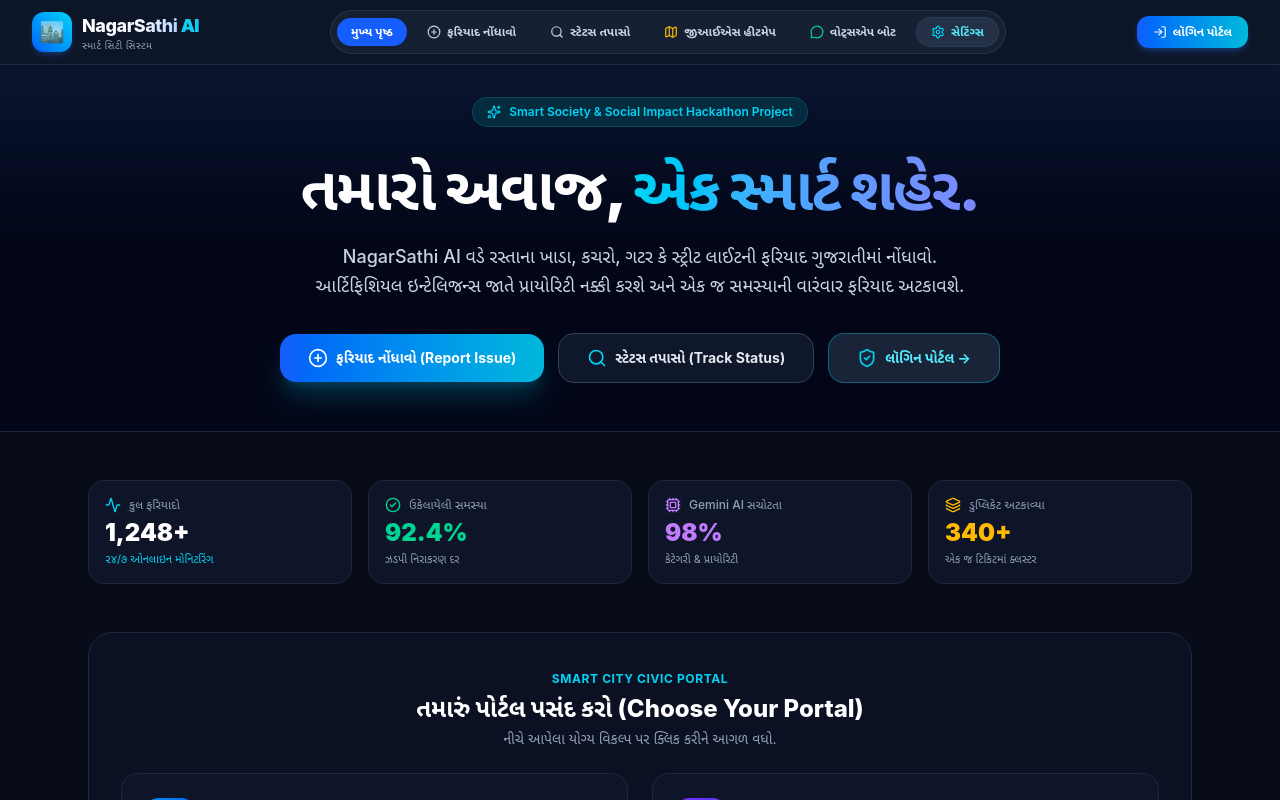
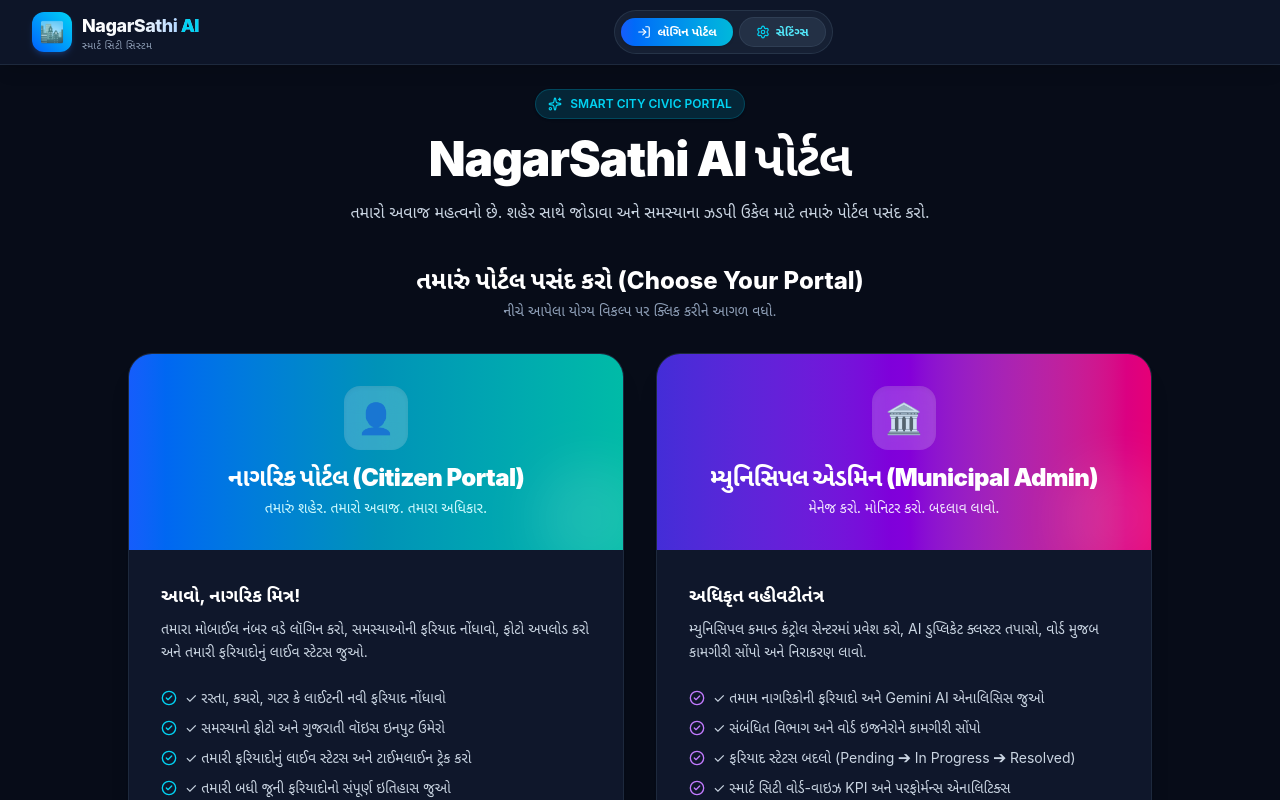
Before and after one commit to KavyaMakwana2002/NagarSathi_AI, a Next.js app in the folder frontend/: page / in a window 1280 px wide. Shown: the top 800 px of the page. Built offline with nearby package versions, Linux system fonts and the light colour scheme.

Commit message:
feat(ui): portal login by default for guests, clean 2-item guest navbar, clean admin dashboard buttons

```diff
--- a/frontend/app/admin/dashboard/page.jsx
+++ b/frontend/app/admin/dashboard/page.jsx
@@ -185,29 +185,12 @@ export default function AdminDashboardPage() {
           </Link>
 
           <button
-            onClick={openSettings}
-            className="flex items-center gap-1.5 px-3.5 py-2 rounded-xl bg-slate-800 hover:bg-slate-700 text-cyan-400 text-xs font-semibold border border-slate-700 transition"
-            title="Open Settings"
-          >
-            <Settings className="w-3.5 h-3.5" />
-            <span>{t("nav", "settings")}</span>
-          </button>
-
-          <button
             onClick={loadData}
             disabled={loading}
             className="flex items-center gap-1.5 px-3.5 py-2 rounded-xl bg-slate-800 hover:bg-slate-700 text-slate-200 text-xs font-semibold border border-slate-700 transition"
           >
             <RefreshCw className={`w-3.5 h-3.5 ${loading ? "animate-spin" : ""}`} />
             <span>{t("admin", "refreshBtn")}</span>
-          </button>
-
-          <button
-            onClick={handleLogout}
-            className="flex items-center gap-1.5 px-3.5 py-2 rounded-xl bg-red-500/10 hover:bg-red-500/20 text-red-400 text-xs font-semibold border border-red-500/30 transition"
-          >
-            <LogOut className="w-3.5 h-3.5" />
-            <span>{t("admin", "logoutBtn")}</span>
           </button>
         </div>
       </div>
--- a/frontend/app/page.jsx
+++ b/frontend/app/page.jsx
@@ -30,6 +30,13 @@ export default function RootPage() {
         <span className="text-sm">Loading NagarSathi AI...</span>
       </div>
     );
+  }
+
+  // =========================================================================
+  // 1. IF NOT LOGGED IN (GUEST): Directly display Login Portal!
+  // =========================================================================
+  if (authRole === "guest") {
+    return <PortalChoice />;
   }
 
   // If admin, show quick redirect feedback
--- a/frontend/components/BottomNav.jsx
+++ b/frontend/components/BottomNav.jsx
@@ -115,59 +115,25 @@ export default function BottomNav() {
           </>
         )}
 
-        {/* 3. GUEST BOTTOM NAV: Home, Report, Track, Portal, Settings */}
+        {/* 3. GUEST BOTTOM NAV: ONLY TWO OPTIONS -> Portal Login & Settings */}
         {effectiveRole === "guest" && (
           <>
             <Link
-              href="/"
-              className={`flex flex-col items-center py-1 px-2 rounded-xl transition ${
-                pathname === "/" ? "text-cyan-400 font-bold" : "text-slate-400 hover:text-slate-200"
+              href="/login"
+              className={`flex flex-col items-center py-1 px-4 rounded-xl transition ${
+                pathname === "/login" || pathname === "/" ? "text-cyan-400 font-bold" : "text-slate-400 hover:text-slate-200"
               }`}
             >
-              <Home className="w-4 h-4 mb-0.5" />
-              <span className="text-[10px]">{t("nav", "home")}</span>
-            </Link>
-
-            <Link
-              href="/complaint"
-              className="flex flex-col items-center -mt-5 group"
-            >
-              <div className="w-12 h-12 rounded-full bg-gradient-to-tr from-blue-600 to-cyan-400 p-0.5 shadow-lg shadow-cyan-500/30 group-active:scale-95 transition">
-                <div className="w-full h-full rounded-full bg-gradient-to-br from-blue-600 to-blue-700 flex items-center justify-center text-white">
-                  <PlusCircle className="w-5 h-5" />
-                </div>
-              </div>
-              <span className="text-[10px] font-bold text-cyan-400 mt-0.5">
-                {t("nav", "reportIssue")}
-              </span>
-            </Link>
-
-            <Link
-              href="/track"
-              className={`flex flex-col items-center py-1 px-2 rounded-xl transition ${
-                pathname === "/track" ? "text-cyan-400 font-bold" : "text-slate-400 hover:text-slate-200"
-              }`}
-            >
-              <Search className="w-4 h-4 mb-0.5" />
-              <span className="text-[10px]">{t("nav", "trackStatus")}</span>
-            </Link>
-
-            <Link
-              href="/login"
-              className={`flex flex-col items-center py-1 px-2 rounded-xl transition ${
-                pathname === "/login" ? "text-cyan-400 font-bold" : "text-slate-400 hover:text-slate-200"
-              }`}
-            >
-              <LogIn className="w-4 h-4 mb-0.5" />
+              <LogIn className="w-5 h-5 mb-0.5" />
               <span className="text-[10px]">{t("nav", "portalLogin")}</span>
             </Link>
 
             <button
               type="button"
               onClick={openSettings}
-              className="flex flex-col items-center py-1 px-2 rounded-xl text-slate-400 hover:text-cyan-400 transition"
+              className="flex flex-col items-center py-1 px-4 rounded-xl text-slate-400 hover:text-cyan-400 transition cursor-pointer"
             >
-              <Settings className="w-4 h-4 mb-0.5" />
+              <Settings className="w-5 h-5 mb-0.5" />
               <span className="text-[10px]">{t("nav", "settings")}</span>
             </button>
           </>
--- a/frontend/components/Navbar.jsx
+++ b/frontend/components/Navbar.jsx
@@ -159,62 +159,25 @@ export default function Navbar() {
             </>
           )}
 
-          {/* 3. GUEST VIEW / ALL VISITORS: Home, New Complaint, Track Status, Heatmap, WhatsApp, Settings */}
+          {/* 3. GUEST VIEW / LOGIN PORTAL: ONLY TWO OPTIONS -> Login Portal & Settings */}
           {effectiveRole === "guest" && (
             <>
               <Link
-                href="/"
-                className={`px-3.5 py-1.5 rounded-full text-xs font-semibold transition ${
-                  pathname === "/" ? "bg-blue-600 text-white shadow-sm" : "text-slate-300 hover:text-white hover:bg-slate-700/50"
+                href="/login"
+                className={`px-4 py-1.5 rounded-full text-xs font-semibold flex items-center gap-1.5 transition ${
+                  pathname === "/login" || pathname === "/"
+                    ? "bg-gradient-to-r from-blue-600 to-cyan-500 text-white shadow-sm"
+                    : "text-slate-300 hover:text-white hover:bg-slate-700/50"
                 }`}
               >
-                <span suppressHydrationWarning>{navT("nav", "home")}</span>
-              </Link>
-
-              <Link
-                href="/complaint"
-                className={`px-3.5 py-1.5 rounded-full text-xs font-semibold flex items-center gap-1.5 transition ${
-                  pathname === "/complaint" ? "bg-blue-600 text-white shadow-sm" : "text-slate-300 hover:text-white hover:bg-slate-700/50"
-                }`}
-              >
-                <PlusCircle className="w-3.5 h-3.5" />
-                <span suppressHydrationWarning>{navT("nav", "newComplaint")}</span>
-              </Link>
-
-              <Link
-                href="/track"
-                className={`px-3.5 py-1.5 rounded-full text-xs font-semibold flex items-center gap-1.5 transition ${
-                  pathname === "/track" ? "bg-blue-600 text-white shadow-sm" : "text-slate-300 hover:text-white hover:bg-slate-700/50"
-                }`}
-              >
-                <Search className="w-3.5 h-3.5" />
-                <span suppressHydrationWarning>{navT("nav", "trackStatus")}</span>
-              </Link>
-
-              <Link
-                href="/heatmap"
-                className={`px-3.5 py-1.5 rounded-full text-xs font-semibold flex items-center gap-1.5 transition ${
-                  pathname === "/heatmap" ? "bg-red-600 text-white shadow-sm" : "text-slate-300 hover:text-white hover:bg-slate-700/50"
-                }`}
-              >
-                <Map className="w-3.5 h-3.5 text-amber-400" />
-                <span suppressHydrationWarning>{navT("nav", "heatmap") || "જીઆઈએસ હીટમેપ"}</span>
-              </Link>
-
-              <Link
-                href="/whatsapp"
-                className={`px-3.5 py-1.5 rounded-full text-xs font-semibold flex items-center gap-1.5 transition ${
-                  pathname === "/whatsapp" ? "bg-emerald-600 text-white shadow-sm" : "text-slate-300 hover:text-white hover:bg-slate-700/50"
-                }`}
-              >
-                <MessageCircle className="w-3.5 h-3.5 text-emerald-400" />
-                <span suppressHydrationWarning>{navT("nav", "whatsappBot") || "વોટ્સએપ બોટ"}</span>
+                <LogIn className="w-3.5 h-3.5" />
+                <span suppressHydrationWarning>{navT("nav", "portalLogin")}</span>
               </Link>
 
               <button
                 type="button"
                 onClick={openSettings}
-                className="px-3.5 py-1.5 rounded-full text-xs font-semibold flex items-center gap-1.5 bg-slate-700/50 hover:bg-cyan-500/20 text-cyan-300 hover:text-cyan-200 border border-slate-600/40 hover:border-cyan-500/50 transition active:scale-95 cursor-pointer"
+                className="px-4 py-1.5 rounded-full text-xs font-semibold flex items-center gap-1.5 bg-slate-700/50 hover:bg-cyan-500/20 text-cyan-300 hover:text-cyan-200 border border-slate-600/40 hover:border-cyan-500/50 transition active:scale-95 cursor-pointer"
                 title="Settings (સેટિંગ્સ)"
               >
                 <Settings className="w-3.5 h-3.5 text-cyan-400" />
@@ -278,11 +241,11 @@ export default function Navbar() {
             </div>
           )}
 
-          {/* If Guest (Not Logged In): Show Quick Login Link */}
+          {/* If Guest (Not Logged In): Show Quick Login Link on mobile */}
           {effectiveRole === "guest" && (
             <Link
               href="/login"
-              className="inline-flex items-center gap-1.5 px-4 py-2 rounded-xl bg-gradient-to-r from-blue-600 to-cyan-500 hover:from-blue-500 hover:to-cyan-400 text-white text-xs font-bold shadow-md shadow-blue-500/25 transition active:scale-95"
+              className="lg:hidden inline-flex items-center gap-1.5 px-3 py-1.5 rounded-xl bg-gradient-to-r from-blue-600 to-cyan-500 hover:from-blue-500 hover:to-cyan-400 text-white text-xs font-bold shadow-md shadow-blue-500/25 transition active:scale-95"
             >
               <LogIn className="w-3.5 h-3.5" />
               <span suppressHydrationWarning>{navT("nav", "portalLogin")}</span>
```
